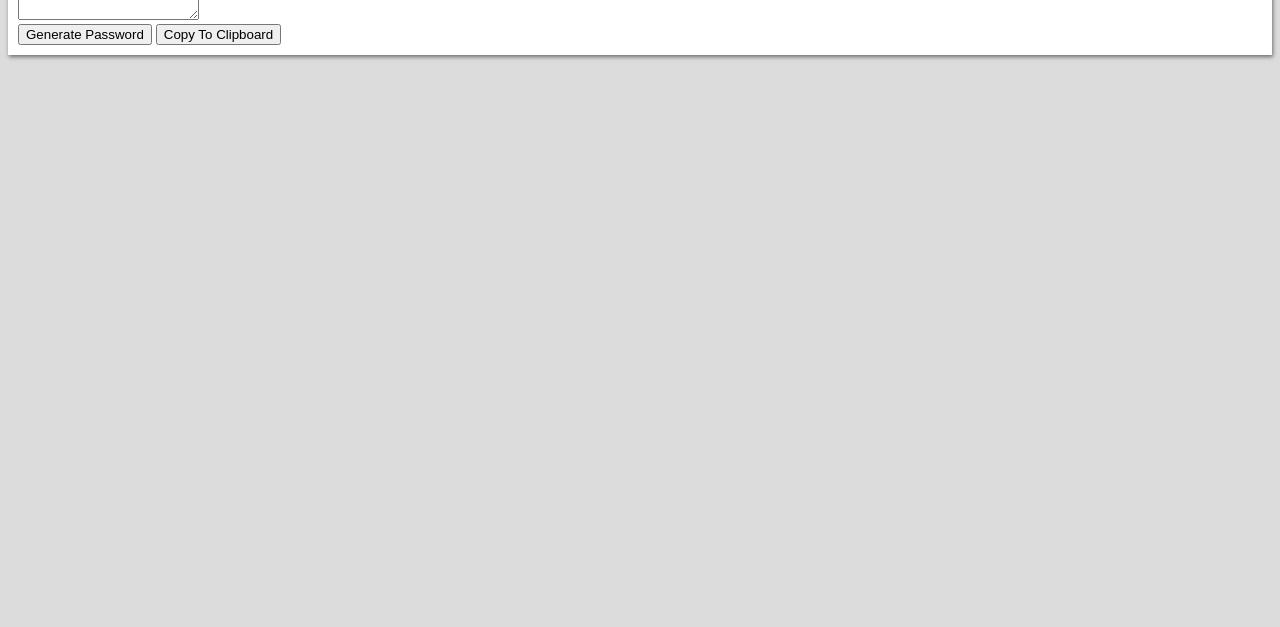
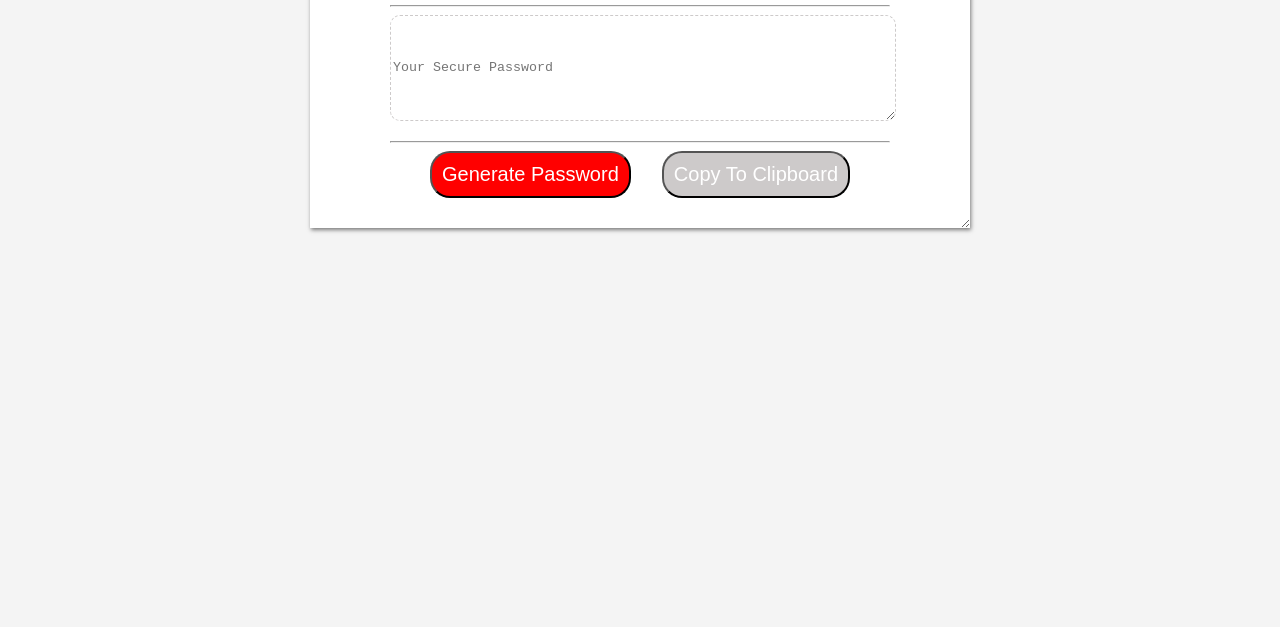
Before and after one commit to sjmanley/Password_Generator, a plain HTML site: page index.html in a window 1280 px wide. Shown: the part 173-800 px from the top of the page. Drawn offline with Linux system fonts and the light colour scheme.

Commit message:
Working the Password Generator with Javascript

```diff
--- a/index.html
+++ b/index.html
@@ -15,22 +15,33 @@
             <h1>Password Generator</h1>
         </header>
         <div id="boxshadow">
+            <div class="content">
                 <div class="card">
                     <div class="card-header">
                         <h2>Generate a Password</h2>
                     </div>
+                    <hr>
                     <div class="card-body">
                         <textarea readonly id="password" placeholder="Your Secure Password"
                             aria-label="Generated Password"></textarea>
                     </div>
+                    <p id="pw"></p>
+                    <hr>
                     <div class="card-footer">
-                    <button id="generate" class="btn">Generate Password</button>
-                    <button id="generate" class="btn">Copy To Clipboard</button>
+                        <button id="generate1" class="btn">Generate Password</button>
+                        <button id="generate2" class="btn">Copy To Clipboard</button>
+                    </div>
+
                 </div>
             </div>
-        </div>
-        <script src="script.js">
-        </script>
+            <script src="main.js"></script>
+            <!--
+            <form name="pgenerate">
+                <input type="text" size=18 name="output">
+                <input type="button" value="Generate Password" onClick="populateform(this.form.thelength.value)"><br />
+                <b>Password Length:</b> <input type="text" name="thelength" size=3 value="7">
+            </form> -->
+
 </body>
 
 </html>
--- /dev/null
+++ b/main.js
@@ -0,0 +1,110 @@
+
+
+// var chars = "0123456789ABCDEFGHIJKLMNOPQRSTUVWXYZabcdefghijklmnopqrstuvwxyz";
+//         var string_length = 8;
+//         var randomstring = '';
+//         for (var i=0; i<string_length; i++) {
+//             var rnum = Math.floor(Math.random() * chars.length);
+//             randomstring += chars.substring(rnum,rnum+1);
+//         }
+
+//         function makeid(length) {
+//             var result           = '';
+//             var characters       = 'ABCDEFGHIJKLMNOPQRSTUVWXYZabcdefghijklmnopqrstuvwxyz0123456789';
+//             var charactersLength = characters.length;
+//             for ( var i = 0; i < length; i++ ) {
+//                result += characters.charAt(Math.floor(Math.random() * charactersLength));
+//             }
+//             return result;
+//          }
+
+//          console.log(makeid(5));
+
+// var random = Math.random();
+
+
+// const resultEl = document.getElementById('result');
+// const lengthEl = document.getElementById('length');
+// const uppercaseEl = document.getElementById('uppercase');
+// const lowercaseEl = document.getElementById('lowercase');
+// const numbersEl = document.getElementById('numbers');
+// const symbolsEl = document.getElementById('symbols');
+// const generateEl = document.getElementById('generate');
+// const clipboardEl = document.getElementById('clipboard');
+
+// const randomFunc = {
+//     lower: getRandomLower,
+//     upper: getRandomUpper,
+//     number: getRandomNumber,
+//     symbol: getRandomSymbol
+// };
+
+
+
+// function getRandomLower() {
+//     return String.fromCharCode(Math.floor(Math.random() * 26) + 97);
+// }
+
+// function getRandomUpper() {
+//     return String.fromCharCode(Math.floor(Math.random() * 26) + 65);
+// }
+
+// function getRandomNumber() {
+//     return String.fromCharCode(Math.floor(Math.random() * 10) + 48);
+// }
+
+// function getRandomSymbol() {
+//     const symbols = '!@#$%^&*(+_)(><?{}[]';
+//     return symbols[Math.floor(Math.random() * symbols.length)];
+// }
+
+// var keylist="adbnginerguobdmpmpm1234567890!@#$^%(&}{"
+// var temp=''
+
+// function generatepass(plength) {
+//     temp=''
+//     for (i-0; i<plength;i++)
+//         temp+=keylist.charAt(Math.floor(Math.random()*keylist.length))
+//         return temp
+// }
+// function populateform(enterlength){
+//     document.pgenerate.output.value = generatepass(enterlenght)
+// }
+
+                //Random password generator- by javascriptkit.com
+                //Visit JavaScript Kit (http://javascriptkit.com) for script
+                //Credit must stay intact for use
+
+                // var keylist="abcdefghijklmnopqrstuvwxyz123456789"
+                // var temp=''
+
+                // function generatepass(plength){
+                // temp=''
+                // for (i=0;i<plength;i++)
+                // temp+=keylist.charAt(Math.floor(Math.random()*keylist.length))
+                // return temp
+                // }
+
+                // function populateform(enterlength){
+                // document.pgenerate.output.value=generatepass(enterlength)
+                // }
+
+                // function myFunction() {
+                //     document.getElementById("demo").innerHTML = Math.random();
+                //   }
+
+                var arr = ["a", "b", "c", "d", "e", "f", "g", "h", "i", "j", "k", "l", "m", "n", "o", "p", "q", "r", "s", "t", "u", "v", "w", "x", "y", "z"];
+
+                function generate () {
+                    var password = "";
+                    for (i = 0; i < 10; i++) {
+                        var randomLetter = arr[Math.floor(arr.length * Math.random())];
+                        password += randomLetter;
+                    }
+                    document.getElementById("pw").textContent = password;
+                }
+
+                document.querySelector('generate1').addEventListener('click', function (event) {
+                    event.preventDefault();
+                    generate();
+                });
--- a/style.css
+++ b/style.css
@@ -1,21 +1,71 @@
 body {
-    background-color: gainsboro;
+    background-color: #f4f4f4;
+  }
+  .content {
+    max-width: 500px;
+    margin: auto;
   }
 h1 {
     font: 150px;
+    font-family: Arial, Helvetica, sans-serif;
     text-align: center;
 }
+h2 {
+    font: 50px;
+    font-family: Arial, Helvetica, sans-serif;
+    text-align: left;
+}
 #boxshadow {
-    position: center;
+    width: 600px;
+    resize: vertical;
+    margin: auto;
+    overflow: auto;
     -moz-box-shadow: 1px 2px 4px rgba(0, 0, 0,0.5);
     -webkit-box-shadow: 1px 2px 4px rgba(0, 0, 0, .5);
     box-shadow: 1px 2px 4px rgba(0, 0, 0, .5);
-    padding: 10px;
+    padding: 30px;
     background: white;
+    flex-direction: column;
 }
 h2 {
     text-align: left;
 }
-#card {
+#card-body {
     align-self: auto;
+    size: 60%;
 }
+#password {
+    margin: 0;
+    width: 100%;
+    height: 100px;
+    align-content: center;
+    border-radius: 10px;
+    border-style: dashed;
+    border-color: #cdcaca;
+  }
+#card-footer {
+    align-self: center;
+
+  }
+/* .generate {
+    border-radius: 25px;
+
+  } */
+#generate1 {
+    background-color: red;
+    color: white;
+    align-items: center;
+    border-radius: 20px;
+    font-size: 20px;
+    padding: 10px;
+    margin-left: 40px;
+}
+#generate2 {
+    background-color:#cdcaca;
+    color: white;
+    border-radius: 20px;
+    font-size: 20px;
+    float: right;
+    padding: 10px;
+    margin-right: 40px;
+}
```
Lines whose indentation alone changed are shown as unchanged.
